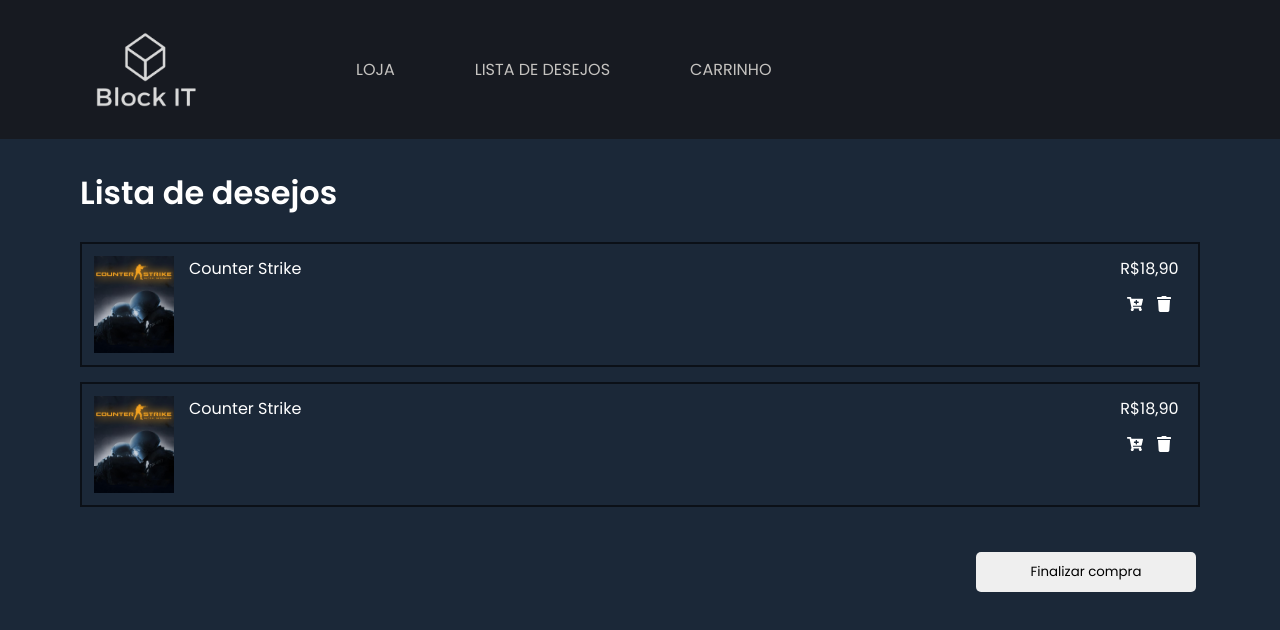
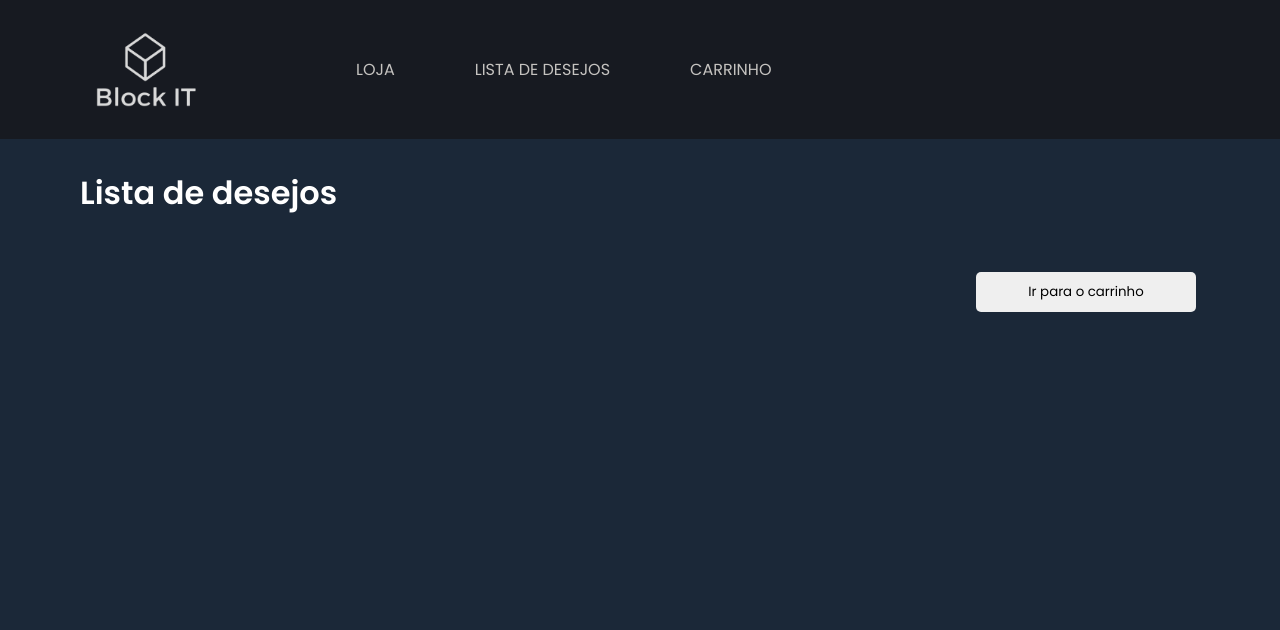
Before and after one commit to 1TATO/blockit-front, a React (Create React App) app: page /wishlist in a window 1280 px wide. Shown: the top 630 px of the page. Built offline with nearby package versions, Linux system fonts and the light colour scheme.

Commit message:
Wishlist Context

```diff
--- a/src/App.jsx
+++ b/src/App.jsx
@@ -1,5 +1,6 @@
 import { BrowserRouter, Routes, Route } from "react-router-dom";
 import { CartContextProvider } from "./context/CartContext";
+import { WishlistContextProvider } from "./context/WishlistContext";
 
 import { Home } from "./Pages/Home";
 import { Details } from "./Pages/Details";
@@ -12,12 +13,14 @@ function App() {
   return (
     <BrowserRouter>
       <CartContextProvider>
+        <WishlistContextProvider>
           <Routes>
             <Route path="/" element={<Home />} />
             <Route path="/details/:id" element={<Details />} />
             <Route path="/cart" element={<Cart />} />
             <Route path="/wishlist" element={<Wishlist />} />
           </Routes>
+        </WishlistContextProvider>
       </CartContextProvider>
       <GlobalStyle />
     </BrowserRouter>
--- a/src/Pages/Details/index.jsx
+++ b/src/Pages/Details/index.jsx
@@ -1,27 +1,31 @@
 import { useEffect, useState } from "react";
-import { Link, useParams } from "react-router-dom";
+import { useParams } from "react-router-dom";
 import Moment from "moment";
 
 import api from "../../services/api";
 
 import { Header } from "../../components/Header";
-import { Button } from "../../components/Button";
 
 import { useCartContext } from "../../context/CartContext";
+import { useWishlistContext } from "../../context/WishlistContext";
 
 import { Container, Content, Information } from "./styles";
 
 export function Details() {
-  const { handleAddProductOnCart, handleRemoveProductOnCart } =
-    useCartContext();
+  const { handleAddProductOnCart } = useCartContext();
+  const { handleAddProductOnWishlist } = useWishlistContext();
 
   const [product, setProduct] = useState({});
   const slug = useParams();
 
   const launchDate = Moment(product.launchDate).format("DD/MM/YYYY");
 
-  function handleAddProduct(product) {
+  function handleCartAddProduct(product) {
     handleAddProductOnCart(product);
+  }
+
+  function handleWishlistAddProduct(product) {
+    handleAddProductOnWishlist(product);
   }
 
   useEffect(() => {
@@ -46,14 +50,18 @@ export function Details() {
                 <span>Distribuidora: {product.distributor}</span>
               </p>
 
-              <Link to={"/cart"}>
-                <button type="button" onClick={() => handleAddProduct(product)}>
-                  Adicionar ao carrinho
-                </button>
-              </Link>
-              <Link to={"/wishlist"}>
-                <button>Adicionar à lista de desejos</button>
-              </Link>
+              <button
+                type="button"
+                onClick={() => handleCartAddProduct(product)}
+              >
+                Adicionar ao carrinho
+              </button>
+              <button
+                type="button"
+                onClick={() => handleWishlistAddProduct(product)}
+              >
+                Adicionar à lista de desejos
+              </button>
             </Information>
           )}
         </Content>
--- a/src/Pages/Wishlist/index.jsx
+++ b/src/Pages/Wishlist/index.jsx
@@ -1,13 +1,27 @@
+import { Link } from "react-router-dom";
+
 import { FaTrash, FaCartPlus } from "react-icons/fa";
 
 import { Header } from "../../components/Header";
 import { Button } from "../../components/Button";
 
-import gameImg from "../../assets/cs.jpg";
+import { useCartContext } from "../../context/CartContext";
+import { useWishlistContext } from "../../context/WishlistContext";
 
 import { Container, Item, Option, Buttons } from "./styles";
 
 export function Wishlist() {
+  const { handleAddProductOnCart } = useCartContext();
+  const { wishlist, handleRemoveProductOnWishlist } = useWishlistContext();
+
+  function handleCartAddProduct(product) {
+    handleAddProductOnCart(product);
+  }
+
+  function handleWishlistRemoveProduct(id) {
+    handleRemoveProductOnWishlist(id);
+  }
+
   return (
     <>
       <Header />
@@ -15,34 +29,27 @@ export function Wishlist() {
       <Container>
         <h1>Lista de desejos</h1>
 
-        <Item>
-          <img src={gameImg} alt="Game background" />
+        {wishlist.map((product) => (
+          <Item key={product.id}>
+            <img src={product.imageUrl} alt="Game background" />
 
-          <p>Counter Strike</p>
+            <p>{product.name}</p>
 
-          <Option>
-            <span>R$18,90</span>
-            <Buttons>
-              <FaCartPlus />
-              <FaTrash />
-            </Buttons>
-          </Option>
-        </Item>
-        <Item>
-          <img src={gameImg} alt="Game background" />
+            <Option>
+              <span>R${product.price},00</span>
+              <Buttons>
+                <FaCartPlus onClick={() => handleCartAddProduct(product)} />
+                <FaTrash
+                  onClick={() => handleWishlistRemoveProduct(product.id)}
+                />
+              </Buttons>
+            </Option>
+          </Item>
+        ))}
 
-          <p>Counter Strike</p>
-
-          <Option>
-            <span>R$18,90</span>
-            <Buttons>
-              <FaCartPlus />
-              <FaTrash />
-            </Buttons>
-          </Option>
-        </Item>
-
-        <Button>Finalizar compra</Button>
+        <Link to={"/cart"}>
+          <Button>Ir para o carrinho</Button>
+        </Link>
       </Container>
     </>
   );
--- a/src/Pages/Wishlist/styles.js
+++ b/src/Pages/Wishlist/styles.js
@@ -26,12 +26,13 @@ export const Item = styled.div`
   margin-bottom: 15px;
 
   img {
-    width: 80px;
+    width: 220px;
     margin-right: 15px;
   }
 
   p {
-    margin-right: 75%;
+    width: 400px;
+    margin-right: 35%;
   }
 `;
 
--- a/src/components/Game/index.jsx
+++ b/src/components/Game/index.jsx
@@ -4,9 +4,23 @@ import { FaHeart, FaCartPlus } from "react-icons/fa";
 
 import api from "../../services/api";
 
+import { useCartContext } from "../../context/CartContext";
+import { useWishlistContext } from "../../context/WishlistContext";
+
 import { Container, Content, GameContent, Details, Icons } from "./styles";
 
 export function Game() {
+  const { handleAddProductOnCart } = useCartContext();
+  const { handleAddProductOnWishlist } = useWishlistContext();
+
+  function handleCartAddProduct(product) {
+    handleAddProductOnCart(product);
+  }
+
+  function handleWishlistAddProduct(product) {
+    handleAddProductOnWishlist(product);
+  }
+
   const [products, setProducts] = useState([]);
 
   useEffect(() => {
@@ -17,19 +31,20 @@ export function Game() {
     <Container>
       <Content>
         {products.map((product) => (
-          <Link key={product.id} to={`/details/${product.id}`}>
-            <GameContent>
-              <img src={product.imageUrl} alt={product.name} />
+          <GameContent key={product.id}>
+            <Link to={`/details/${product.id}`}>
               <Details>
+                <img src={product.imageUrl} alt={product.name} />
+
                 <span>{product.name}</span>
                 <span>R$ {product.price},00</span>
               </Details>
-            </GameContent>
-          </Link>
-          //   <Icons>
-          //   <FaHeart />
-          //   <FaCartPlus />
-          // </Icons>
+            </Link>
+            <Icons>
+              <FaHeart onClick={() => handleWishlistAddProduct(product)} />
+              <FaCartPlus onClick={() => handleCartAddProduct(product)} />
+            </Icons>
+          </GameContent>
         ))}
       </Content>
     </Container>
--- a/src/components/Game/styles.js
+++ b/src/components/Game/styles.js
@@ -13,11 +13,6 @@ export const Content = styled.div`
   grid-template-rows: auto;
 
   gap: 2rem;
-
-  a {
-    text-decoration: none;
-    color: var(--white);
-  }
 `;
 
 export const GameContent = styled.div`
@@ -26,11 +21,16 @@ export const GameContent = styled.div`
 
   box-shadow: 2px 2px 3px 1px black;
 
-  height: 630px;
+  height: 330px;
   width: 350px;
 
   &:hover {
     filter: brightness(0.9);
+  }
+
+  a {
+    text-decoration: none;
+    color: var(--white);
   }
 `;
 
@@ -38,10 +38,8 @@ export const Details = styled.div`
   display: flex;
   flex-direction: column;
 
-  padding: 14px;
-
   span {
-    margin-bottom: 10px;
+    padding: 14px;
   }
 `;
 
--- a/src/context/CartContext.jsx
+++ b/src/context/CartContext.jsx
@@ -1,4 +1,4 @@
-import { createContext, useContext, useState, useEffect } from "react";
+import { createContext, useContext, useState } from "react";
 
 const CartContext = createContext();
 
@@ -19,8 +19,10 @@ const CartContextProvider = ({ children }) => {
     if (!productInCart) {
       setCart([...cart, product]);
       localStorage.setItem("@BlockItCart", JSON.stringify([...cart, product]));
+
+      alert("Produto adicionado no carrinho");
     } else {
-      alert("Produto ja adicionado");
+      alert("Produto ja adicionado no carrinho");
     }
   }
 
--- /dev/null
+++ b/src/context/WishlistContext.jsx
@@ -0,0 +1,82 @@
+import { createContext, useContext, useState } from "react";
+
+import { useCartContext } from "./CartContext";
+
+const WishlistContext = createContext();
+
+const WishlistContextProvider = ({ children }) => {
+  const { cart } = useCartContext();
+  const [wishlist, setWishlist] = useState(() => {
+    const storagedWishlist = localStorage.getItem("@BlockItWishlist");
+
+    if (storagedWishlist) {
+      return JSON.parse(storagedWishlist);
+    }
+
+    return [];
+  });
+
+  async function handleAddProductOnWishlist(product) {
+    const productInWishlist = wishlist.find((prod) => prod.id === product.id);
+    const productInCart = cart.find((prod) => prod.id === product.id);
+
+    if (productInCart) {
+      alert("Seu produto ja esta em seu carrinho");
+
+      return;
+    }
+
+    if (!productInWishlist) {
+      setWishlist([...wishlist, product]);
+      localStorage.setItem(
+        "@BlockItWishlist",
+        JSON.stringify([...wishlist, product])
+      );
+
+      alert("Produto adicionado na lista de desejos");
+    } else {
+      alert("Produto ja adicionado na lista de desejos");
+    }
+  }
+
+  async function handleRemoveProductOnWishlist(id) {
+    const productInWishlist = wishlist.find((prod) => prod.id === id);
+
+    if (productInWishlist) {
+      const filteringProducts = wishlist.filter((product) => product.id !== id);
+
+      setWishlist(filteringProducts);
+
+      localStorage.setItem(
+        "@BlockItWishlist",
+        JSON.stringify(filteringProducts)
+      );
+    }
+  }
+
+  return (
+    <WishlistContext.Provider
+      value={{
+        wishlist,
+        handleAddProductOnWishlist,
+        handleRemoveProductOnWishlist,
+      }}
+    >
+      {children}
+    </WishlistContext.Provider>
+  );
+};
+
+function useWishlistContext() {
+  const context = useContext(WishlistContext);
+
+  if (!context) {
+    throw new Error(
+      "useWishlistContext must be used within an WishlistContextProvider"
+    );
+  }
+
+  return context;
+}
+
+export { WishlistContextProvider, useWishlistContext };
```
Lines whose indentation alone changed are shown as unchanged.
